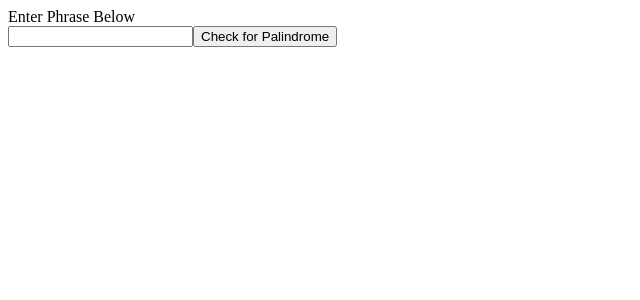
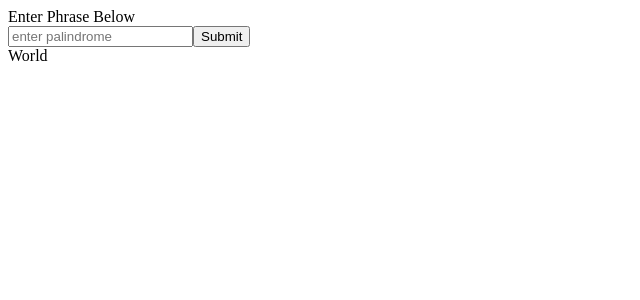
Before and after one commit to luisnovello/palindrome_checker, a React (Create React App) app: page / in a window 1280 px wide. Shown: the top 300 px of the page, without its empty margins (0-640 px from the left). Built offline with nearby package versions, Linux system fonts and the light colour scheme.

Commit message:
File Structure Setup Complete

```diff
--- a/src/App.js
+++ b/src/App.js
@@ -1,14 +1,28 @@
 import React, { useState } from "react";
-import Palindrome from "./Palindrome";
+import Standardize from "./Standardize";
 
 function App() {
-  const [palindrome, setPalindrome] = useState();
+  const [palindrome, setPalindrome] = useState("");
+  const [backwards, setBackwards] = useState("");
+  console.log(palindrome);
+  console.log(backwards);
   return (
     <>
       <div>Enter Phrase Below</div>
-      <input type={"text"} />
-      <button>Check for Palindrome</button>
-      <Palindrome palindrome={palindrome} setPalindrome={setPalindrome} />
+      <input
+        id="search"
+        type={"text"}
+        placeholder="enter palindrome"
+        value={palindrome}
+        onChange={(event) => setPalindrome(event.target.value)}
+      />
+      <button>Submit</button>
+      <Standardize
+        palindrome={palindrome}
+        setPalindrome={setPalindrome}
+        backwards={backwards}
+        setBackwards={setBackwards}
+      />
     </>
   );
 }
--- /dev/null
+++ b/src/Backwards.js
@@ -0,0 +1,5 @@
+import React from "react";
+
+export default function Backwards(palindrome, setBackwards) {
+  return null;
+}
--- a/src/Palindrome.js
+++ /dev/null
@@ -1,5 +0,0 @@
-import React from "react";
-
-export default function Palindrome(palindrome, setPalindrome) {
-  return null;
-}
--- /dev/null
+++ b/src/Standardize.js
@@ -0,0 +1,16 @@
+import React from "react";
+import Backwards from "./Backwards";
+
+export default function Standardize(
+  palindrome,
+  setPalindrome,
+  backwards,
+  setBackwards
+) {
+  return (
+    <>
+      <Backwards palindrome={palindrome} setBackwards={setBackwards} />
+      <div>World</div>
+    </>
+  );
+}
```
